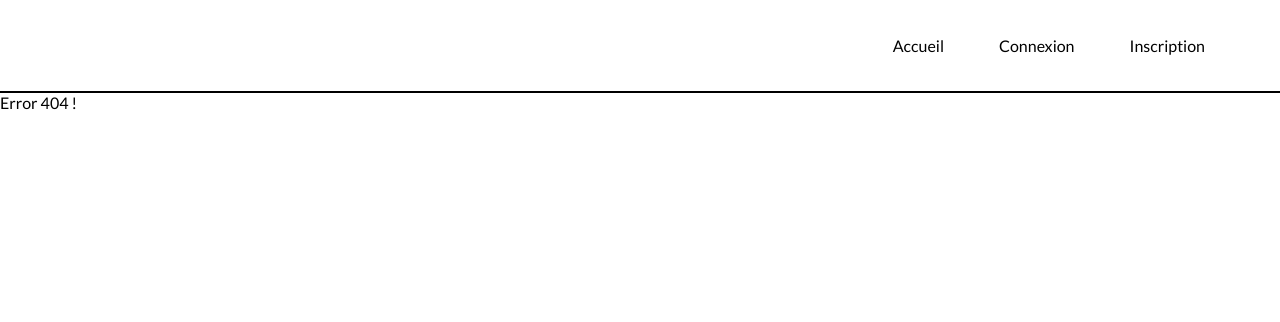
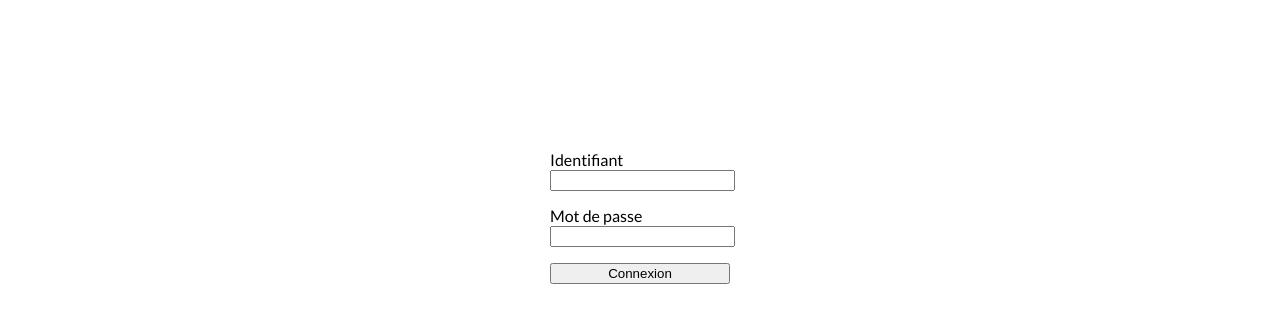
Before and after one commit to lisaroure/P7-Groupomania, a React (Create React App) app in the folder groupomanie/: page /auth in a window 1280 px wide. Before the commit this address had no page. Shown: the top 322 px of the page. Built offline with nearby package versions, Linux system fonts and the light colour scheme.

Commit message:
ajout login

```diff
--- a/groupomanie/craco.config.js
+++ /dev/null
@@ -1,9 +0,0 @@
-const path = require('path');
-
-module.exports = {
-    webpack: {
-        alias: {
-            '@': path.resolve(__dirname, 'src')
-        }
-    }
-}
--- a/groupomanie/package.json
+++ b/groupomanie/package.json
@@ -3,7 +3,6 @@
   "version": "0.1.0",
   "private": true,
   "dependencies": {
-    "@craco/craco": "^7.0.0-alpha.8",
     "@testing-library/jest-dom": "^5.16.5",
     "@testing-library/react": "^13.4.0",
     "@testing-library/user-event": "^13.5.0",
@@ -18,7 +17,6 @@
   },
   "scripts": {
     "start": "react-scripts --max-http-header-size=1024 start",
-    "starto": "craco start",
     "build": "react-scripts build",
     "test": "react-scripts test",
     "eject": "react-scripts eject"
--- a/groupomanie/src/App.js
+++ b/groupomanie/src/App.js
@@ -1,6 +1,7 @@
 import React from 'react';
 import { BrowserRouter, Route, Routes } from 'react-router-dom';
 import AdminRouter from './pages/Admin/AdminRouter';
+import AuthRouter from './pages/Auth/AuthRouter';
 import PublicRouter from './pages/Public/PublicRouter';
 
 const App = () => {
@@ -10,6 +11,7 @@
                 <Routes>
                     <Route path='/*' element={<PublicRouter />} />
                     <Route path='/admin/*' element={< AdminRouter />} />
+                    <Route path='/auth/*' element={<AuthRouter />} />
                 </Routes>
             </BrowserRouter>
         </div>
--- a/groupomanie/src/pages/Admin/AdminRouter.js
+++ b/groupomanie/src/pages/Admin/AdminRouter.js
@@ -10,6 +10,7 @@
     return (
         <Routes>
             <Route element={<ALayout />}>
+                <Route index element={<Dashboard />} />
                 <Route path="dashboard" element={<Dashboard />} />
                 <Route path="user">
                     <Route path="index" element={<User />} />
--- /dev/null
+++ b/groupomanie/src/pages/Auth/AuthRouter.js
@@ -0,0 +1,16 @@
+import React from 'react';
+import { Route, Routes } from 'react-router-dom';
+import Login from './Login';
+import Error from '../../_utils/Error';
+
+const AuthRouter = () => {
+    return (
+        <Routes>
+            <Route index element={<Login />} />
+            <Route path='login' element={<Login />} />
+            <Route path='*' element={<Error />} />
+        </Routes>
+    );
+};
+
+export default AuthRouter;
--- /dev/null
+++ b/groupomanie/src/pages/Auth/Login.js
@@ -0,0 +1,23 @@
+import React from 'react';
+import './auth.scss';
+
+const Login = () => {
+    return (
+        <form>
+            <div className='group'>
+                <label htmlFor='login'>Identifiant</label>
+                <input type="text" name='login' />
+            </div>
+            <div className='group'>
+                <label htmlFor='password'>Mot de passe</label>
+                <input type="text" name='password' />
+            </div>
+            <div className='group'>
+                <button>Connexion</button>
+            </div>
+
+        </form>
+    );
+};
+
+export default Login;
--- /dev/null
+++ b/groupomanie/src/pages/Auth/auth.scss
@@ -0,0 +1,14 @@
+form {
+    width: 180px;
+    margin: 0 auto;
+    margin-top: 150px;
+}
+.group {
+    margin-bottom: 15px;
+}
+label {
+    display: block;
+}
+button {
+    width: 100%;
+}
```
